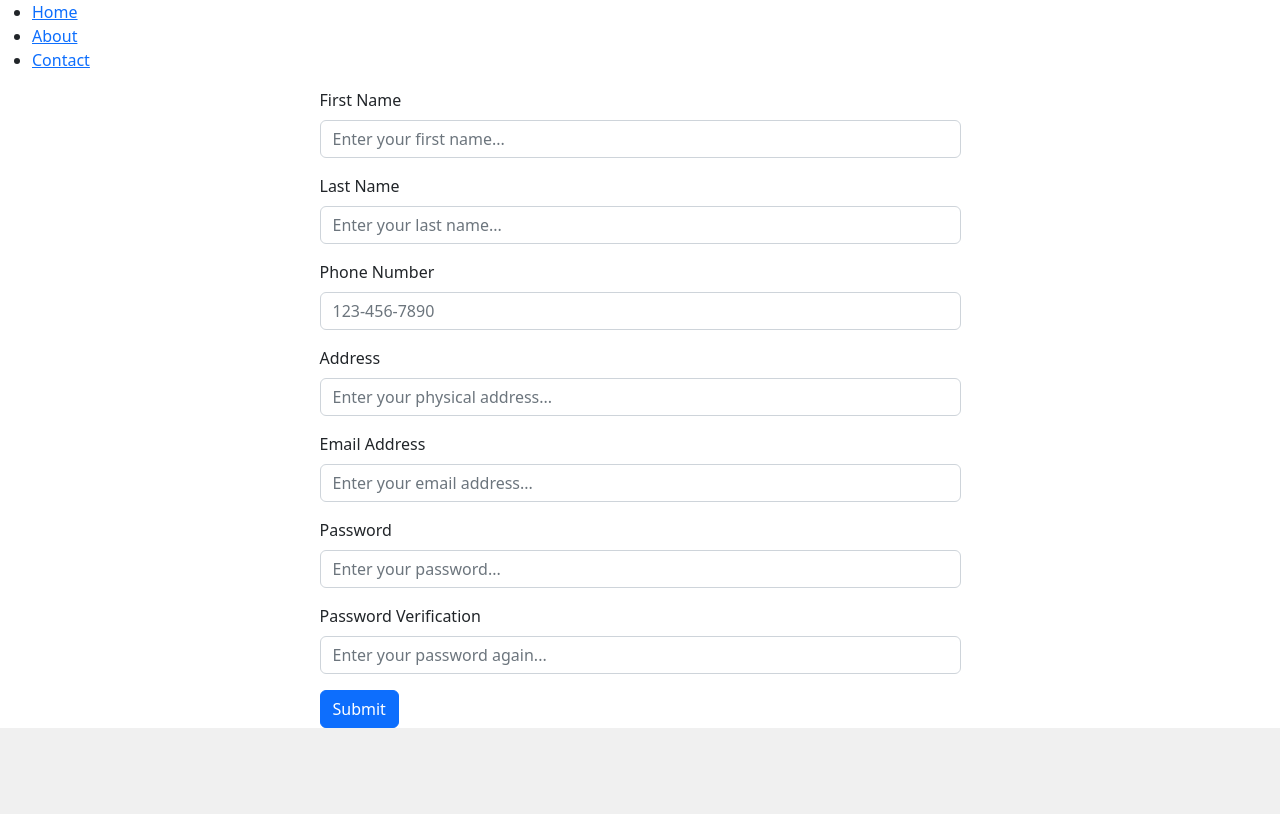
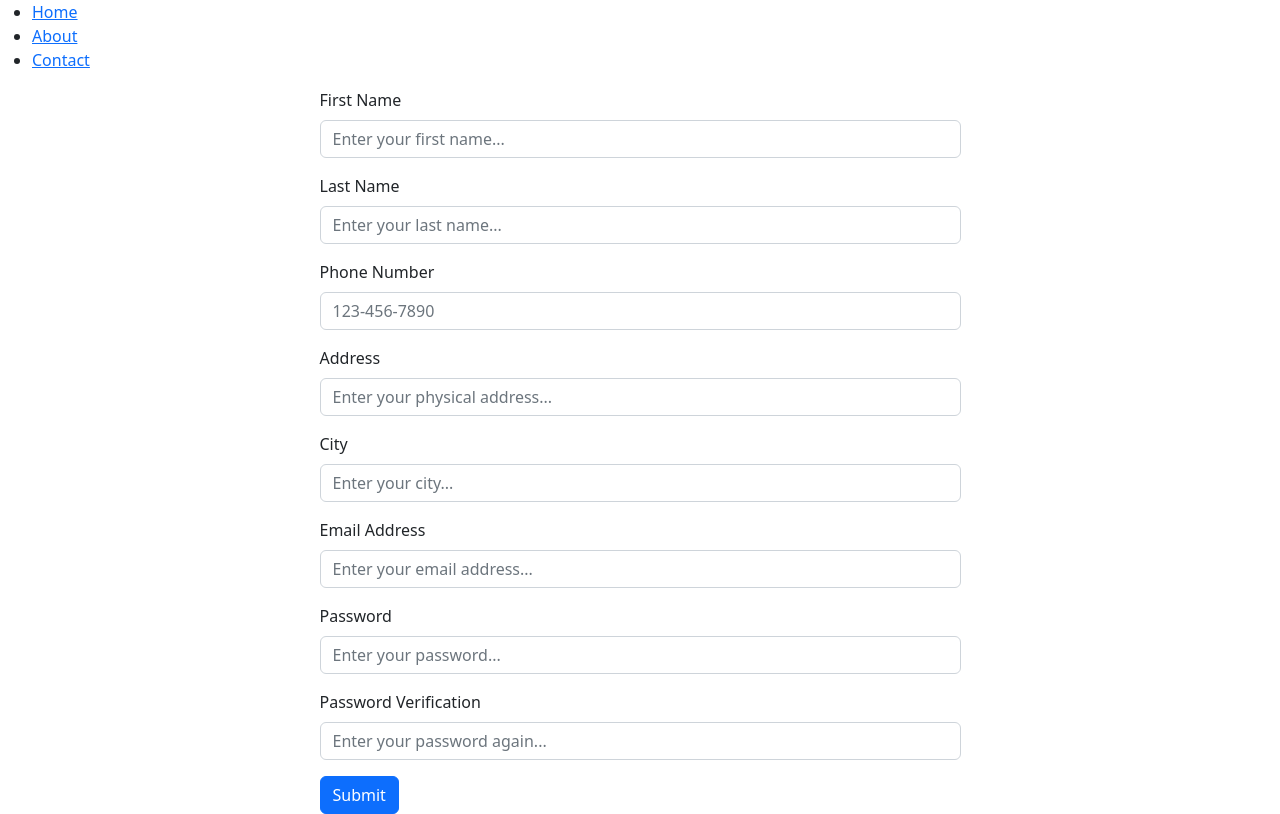
Before and after one commit to Deadrick99/petstore, a React (Vite) app: page /signup in a window 1280 px wide. Built offline with nearby package versions, Linux system fonts and the light colour scheme.

Commit message:
adding form for city

```diff
--- a/src/pages/SignUp.tsx
+++ b/src/pages/SignUp.tsx
@@ -13,6 +13,7 @@ const SignUp = () => {
 
     const [form, setForm] = useState({
         address: '',
+        city: '',
         email: '',
         first_name: '',
         last_name: '',
@@ -21,7 +22,8 @@ const SignUp = () => {
         phone_number: ''
     });
     const [errors, setErrors] = useState({
-        address: '',
+        address: null,
+        city: null,
         email: null,
         first_name: null,
         last_name: null,
@@ -113,7 +115,14 @@ const SignUp = () => {
                          * City
                          */}
                         <Form.Group className={FormGroupClass} controlId="formCity">
-
+                            <Form.Label>City</Form.Label>
+                            <Form.Control
+                                type='text'
+                                placeholder='Enter your city...'
+                                value={form.city}
+                                onChange={(e) => setField('city', e.target.value)}
+                                isInvalid={!!errors.address}
+                            />
                         </Form.Group>
 
                         {/**
```
